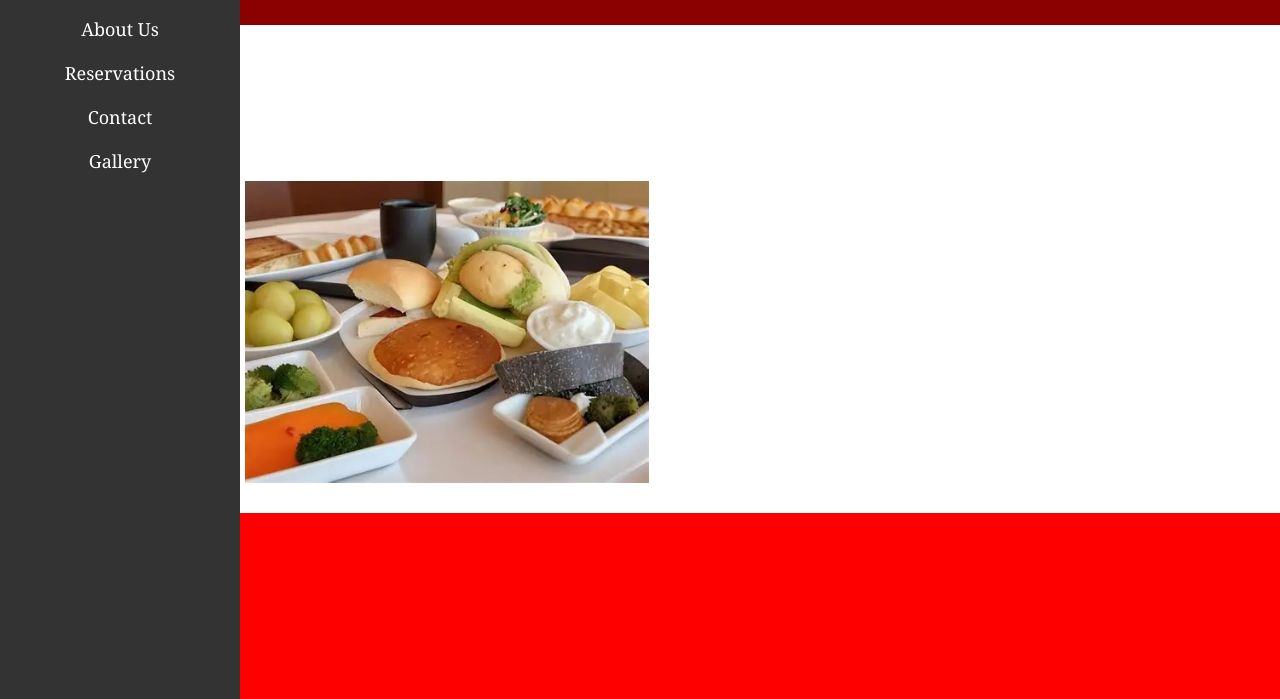
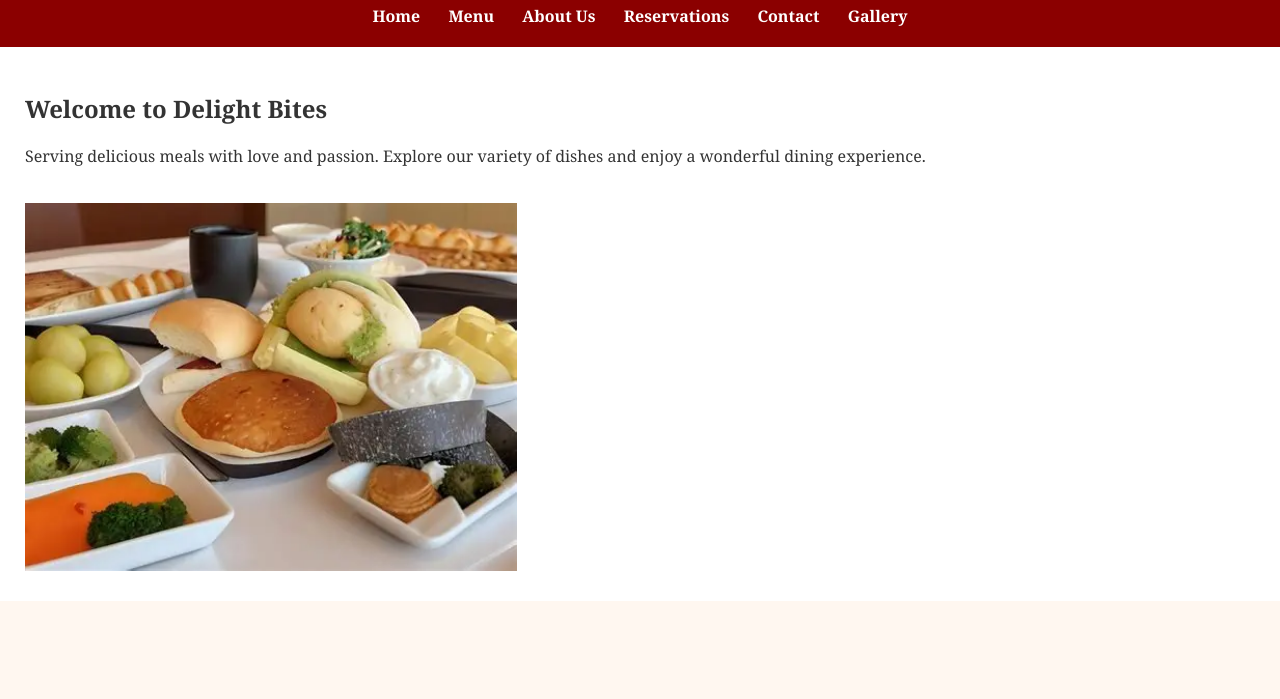
Before and after one commit to PrinceAmoakoBannerman/Restaurantpele, a plain HTML site: page index.html in a window 1280 px wide. Shown: the part 101-800 px from the top of the page. Drawn offline with Linux system fonts and the light colour scheme.

Commit message:
Updated navigation bar to landscape layout

```diff
--- a/css/style.css
+++ b/css/style.css
@@ -1,9 +1,9 @@
 body {
     font-family: 'Georgia', serif;
-    background-color: red;
+    background-color: #fff7f0;
     margin: 0;
     padding: 0;
-    color: white;
+    color: #333;
 }
 header {
     background-color: #8b0000;
@@ -12,29 +12,17 @@ header {
     text-align: center;
 }
 nav {
-    display: flex;
-    flex-direction: column;
-    position: fixed;
-    left: 0;
-    top: 0;
-    height: 100%;
-    width: 200px;
-    background-color: #333;
-    padding: 20px;
+    margin-top: 10px;
 }
 nav a {
     color: white;
+    margin: 0 12px;
     text-decoration: none;
-    margin: 10px 0;
-    font-size: 18px;
-}
-nav a:hover {
-    text-decoration: underline;
+    font-weight: bold;
 }
 main {
     padding: 25px;
     background-color: #fff;
-    margin-left: 220px; /* Add left margin to main content to avoid being hidden under the fixed nav */
 }
 footer {
     background-color: #8b0000;
@@ -42,22 +30,3 @@ footer {
     text-align: center;
     padding: 12px;
 }
-
-/* Add styles for the gallery page with a red background */
-body {
-    background-color: red;
-    color: white;
-}
-
-.gallery {
-    display: flex;
-    gap: 10px;
-    margin-top: 20px;
-}
-
-.gallery img {
-    width: 200px;
-    height: auto;
-    border: 2px solid white;
-    border-radius: 5px;
-}
--- a/index.html
+++ b/index.html
@@ -3,7 +3,7 @@
 <head>
     <meta charset="UTF-8">
     <meta name="viewport" content="width=device-width, initial-scale=1.0">
-    <title>Delight Bites Restaurant</title>
+    <title>Manpele Restaurant</title>
     <link rel="stylesheet" href="css/style.css">
 </head>
 <body>
```
